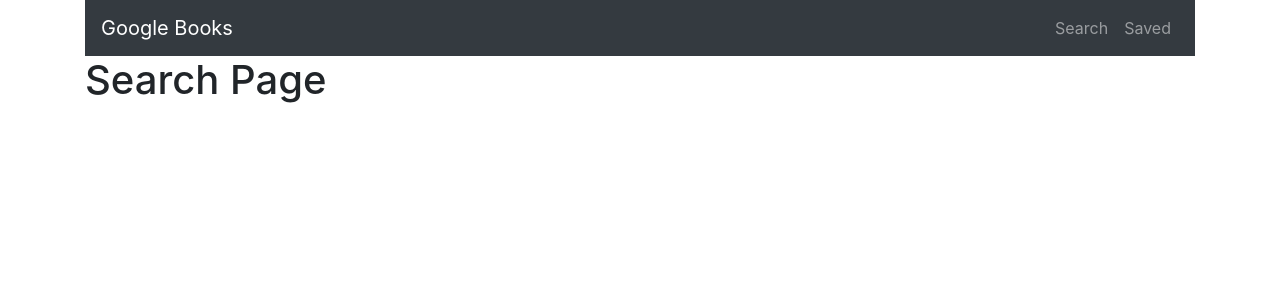
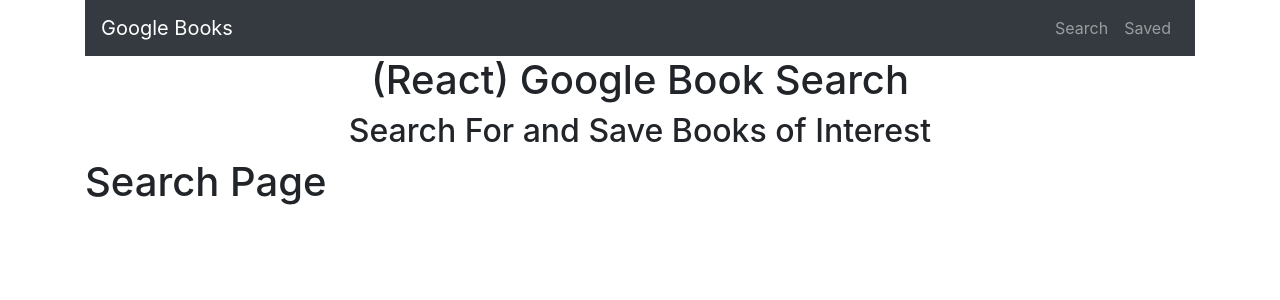
Before and after one commit to breakfastitem/GoogleBookSearch, a React (Create React App) app in the folder client/: page /search in a window 1280 px wide. Shown: the top 300 px of the page. Built offline with nearby package versions, Linux system fonts and the light colour scheme.

Commit message:
Added title card template

```diff
--- a/client/src/App.js
+++ b/client/src/App.js
@@ -3,6 +3,7 @@ import { BrowserRouter, Route, Switch } from "react-router-dom";
 import Saved from './pages/Saved/saved';
 import Search from './pages/Search/search';
 import Header from './components/Header/header';
+import TitleCard from './components/TitleCard/titleCard';
 
 function App() {
   return (
@@ -10,6 +11,7 @@ function App() {
     <div className="container">
       <BrowserRouter>
         <Header />
+        <TitleCard/>
         <Switch>
           <Route path="/" exact component={() => <Saved />} />
           <Route path="/saved" exact component={() => <Saved />} />
--- /dev/null
+++ b/client/src/components/TitleCard/titleCard.js
@@ -0,0 +1,15 @@
+import React from "react";
+import "./styles.css";
+
+function TitleCard() {
+    return (
+        <div className="row">
+            <div className="col-12 text-center">
+                <h1>(React) Google Book Search </h1>
+                <h2>Search For and Save Books of Interest</h2>
+            </div>
+        </div>);
+}
+
+
+export default TitleCard;
```
Also changed, not shown: client/src/components/TitleCard/styles.css (added).
